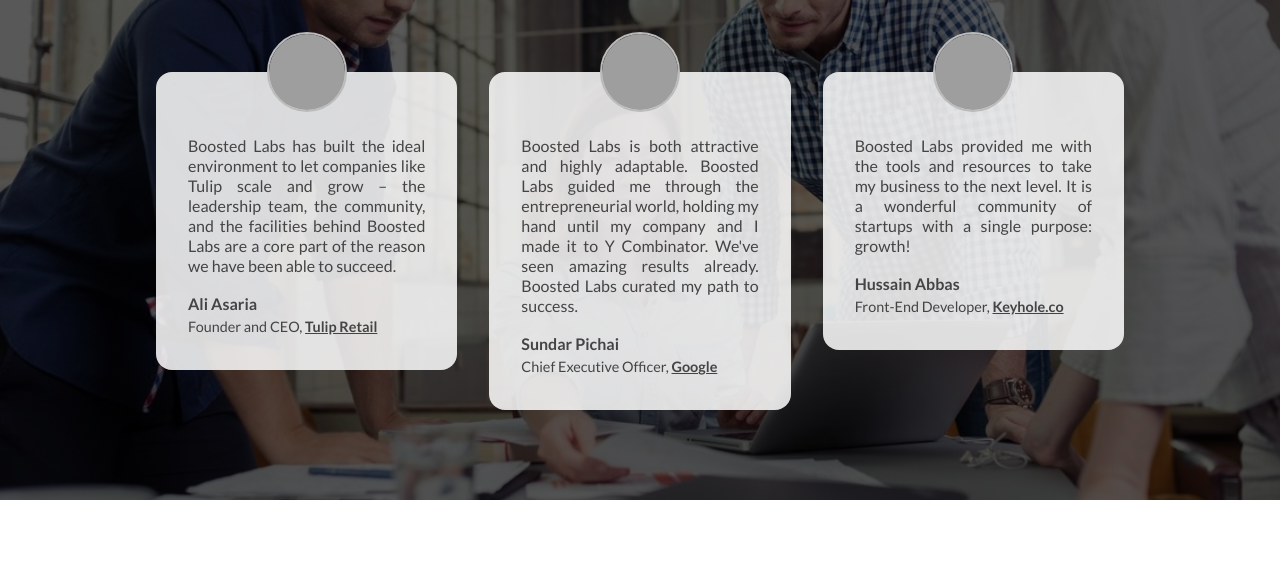
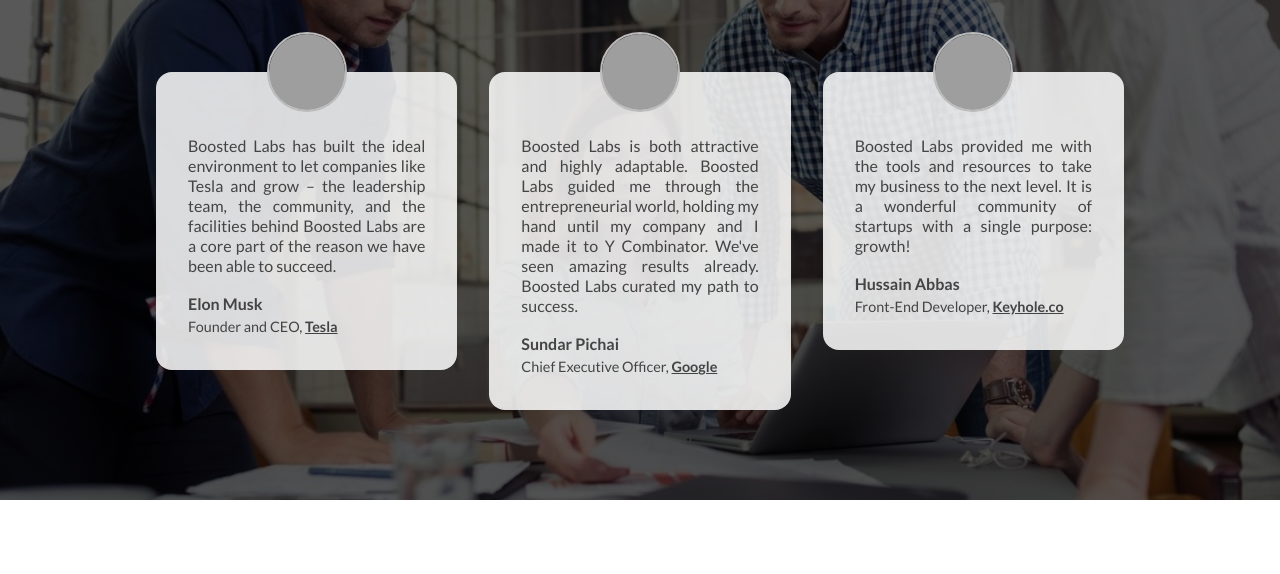
Before and after one commit to superhussain/boosted-labs, a website: page index.html in a window 1280 px wide. Shown: the part 1360-1934 px from the top of the page. Drawn offline with nearby package versions, Linux system fonts and the light colour scheme; grey boxes are pictures that could not be loaded.

Commit message:
Elon Musk! :rocket:

```diff
--- a/index.html
+++ b/index.html
@@ -186,11 +186,11 @@
       <h2>What People Say About Us</h2>
       <div class="testimonials-container">
         <div class="testimonial">
-          <img class="testimonial--image" src="http://www.oneeleven.com/wp-content/uploads/2016/10/Ali.jpg" alt="Ali Asaria">
-          <div class="testimonial--text">Boosted Labs has built the ideal environment to let companies like Tulip scale and grow – the leadership team, the community, and the facilities behind Boosted Labs are a core part of the reason we have been able to succeed.</div>
+          <img class="testimonial--image" src="https://pbs.twimg.com/profile_images/782474226020200448/zDo-gAo0_400x400.jpg" alt="Elon Musk">
+          <div class="testimonial--text">Boosted Labs has built the ideal environment to let companies like Tesla and grow – the leadership team, the community, and the facilities behind Boosted Labs are a core part of the reason we have been able to succeed.</div>
           <div class="testimonial--author">
-            <div class="author-name">Ali Asaria</div>
-            <div class="author-title">Founder and CEO, <a href="https://tulip.io" target="_blank">Tulip Retail</a></div>
+            <div class="author-name">Elon Musk</div>
+            <div class="author-title">Founder and CEO, <a href="https://www.tesla.com/" target="_blank">Tesla</a></div>
           </div>
         </div>
         <div class="testimonial">
```
